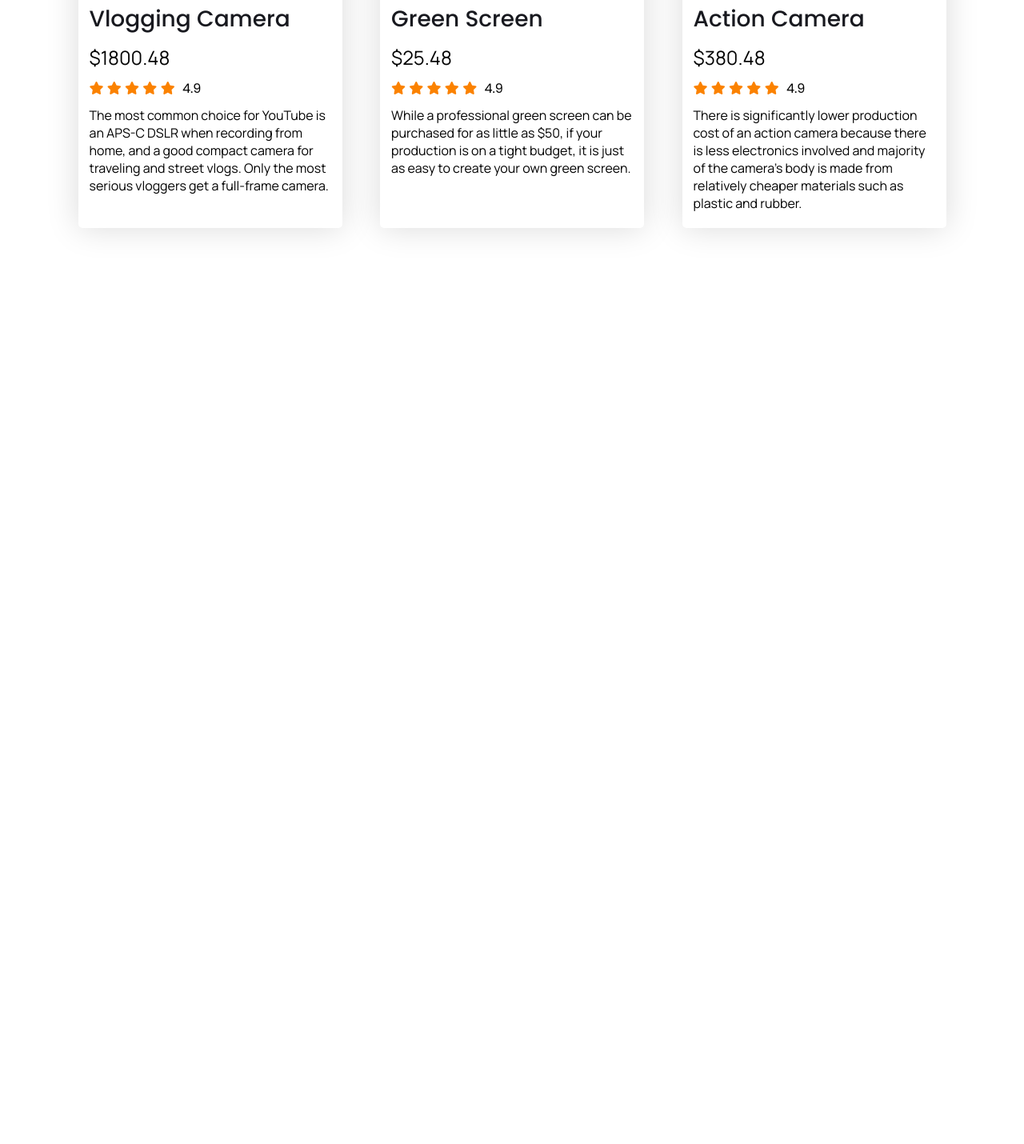
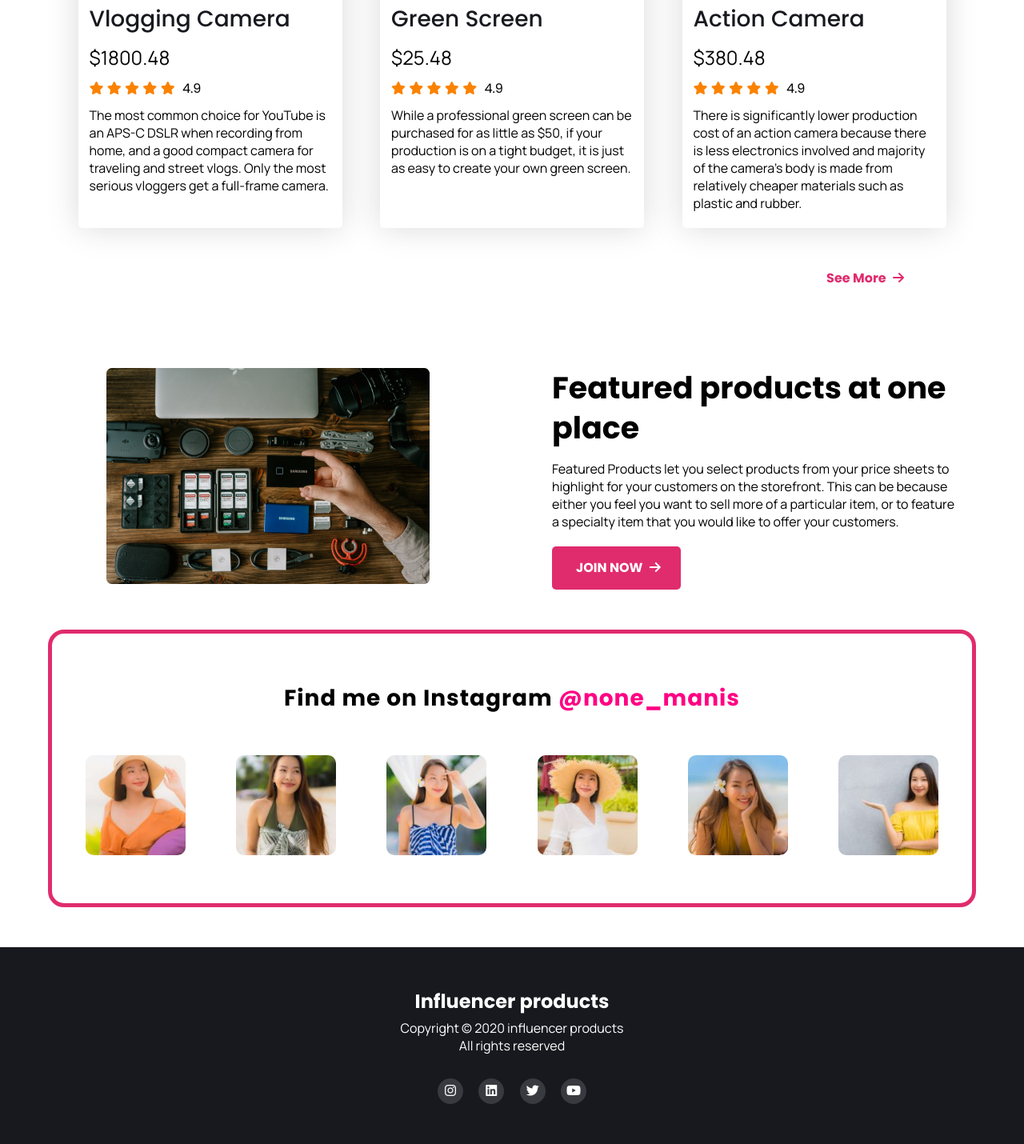
Before and after one commit to KamrulHasan05/influncer_gear, a plain HTML site: page index.html in a window 1280 px wide. Shown: the part 2274-3704 px from the top of the page at 80% size. Before the commit the page ends 2659 px from the top, so only its background shows below. Drawn offline with Linux system fonts and the light colour scheme.

Commit message:
full responsive

```diff
--- a/css/media.css
+++ b/css/media.css
@@ -113,6 +113,10 @@
     }
 
     /* Collection */
+    .collections {
+        padding: 50px 0 50px;
+    }
+
     .collection {
         grid-template-columns: repeat(2, auto);
     }
@@ -121,6 +125,49 @@
         max-width: 300px;
     }
 
+    .see-btn {
+        text-align: center;
+        padding-right: 0;
+    }
+
+    /* featured */
+    .featured {
+        column-gap: 50px;
+    }
+
+    .featured-right h2 {
+        line-height: 36px;
+        font-size: 25px;
+    }
+
+
+}
+
+@media (max-width: 850.98px) {
+    .featured {
+        grid-template-columns: repeat(1, auto);
+    }
+
+    /* featured */
+    .featured {
+        grid-column-gap: 0px;
+        row-gap: 35px;
+    }
+
+    .featured-left {
+        order: 2;
+    }
+
+
+    .featured-right {
+        order: 1;
+        text-align: center;
+    }
+
+    /* Social Media */
+    .follows {
+        grid-template-columns: repeat(3, 1fr);
+    }
 }
 
 @media (max-width: 668.98px) {
@@ -160,4 +207,16 @@
     .collection {
         grid-template-columns: repeat(1, auto);
     }
+
+
+    /* Social Media */
+    .follows {
+        grid-template-columns: repeat(2, 1fr);
+    }
+
+    .follow-title {
+        font-size: 20px;
+        line-height: 30px;
+    }
+
 }
--- a/css/style.css
+++ b/css/style.css
@@ -156,7 +156,7 @@ header a {
     margin: 16px 0 25px;
 }
 
-.banner-left a {
+a.btn {
     padding: 5px 30px;
     background: var(--razzmatazz-color);
     text-align: center;
@@ -171,7 +171,7 @@ header a {
     -o-border-radius: 40px;
 }
 
-.banner-left a i {
+a.btn i {
     transition: .3s linear;
     transform: translateX(5px);
     -webkit-transform: translateX(5px);
@@ -184,7 +184,7 @@ header a {
     -o-transition: .3s linear;
 }
 
-.banner-left a:hover i {
+a.btn:hover i {
     transform: translateX(15px);
     -webkit-transform: translateX(15px);
     -moz-transform: translateX(15px);
@@ -248,9 +248,6 @@ header a {
     padding: 25px 0;
 }
 
-.badge-img {}
-
-.badge-img img {}
 
 .badge-logo hr {
     border: none;
@@ -310,4 +307,142 @@ header a {
     margin-left: 5px;
 }
 
+.see-btn {
+    text-align: right;
+    padding-right: 70px;
+}
+
+.see-more {
+    margin-top: 50px;
+    font-weight: bold;
+    font-size: 16px;
+    color: var(--razzmatazz-color);
+}
+
+.see-more i {
+    margin-left: 5px;
+}
+
 /* collection End */
+/* featured section start */
+.featured {
+    display: grid;
+    grid-template-columns: repeat(2, 1fr);
+    justify-content: space-between;
+    column-gap: 100px;
+    align-items: center;
+}
+
+.featured-left {
+    text-align: center;
+}
+
+.featured-left img {
+    max-width: 100%;
+}
+
+.featured-right h2 {
+    font-weight: bold;
+    font-size: 38px;
+    line-height: 50px;
+}
+
+.featured-right p {
+    margin: 15px 0 20px;
+}
+
+.featured-right a {
+    border-radius: 5px;
+    -webkit-border-radius: 5px;
+    -moz-border-radius: 5px;
+    -ms-border-radius: 5px;
+    -o-border-radius: 5px;
+}
+
+/* featured section end */
+
+/* social-media Section Start */
+.social-media {
+    padding: 50px 0;
+}
+
+.social-border {
+    border: 5px solid var(--razzmatazz-color);
+    padding: 60px 20px;
+    border-radius: 20px;
+}
+
+.follow-title {
+    text-align: center;
+    font-size: 28px;
+    letter-spacing: 1px;
+    margin-bottom: 50px;
+}
+
+.follow-title span {
+    color: #ff0083;
+}
+
+.follows {
+    display: grid;
+    grid-template-columns: repeat(6, auto);
+    justify-content: space-around;
+    column-gap: 20px;
+    row-gap: 25px;
+}
+
+.s_media_img {
+    width: 125px;
+    height: 125px;
+}
+
+.s_media_img img {
+    width: 100%;
+    border-radius: 10px;
+    -webkit-border-radius: 10px;
+    -moz-border-radius: 10px;
+    -ms-border-radius: 10px;
+    -o-border-radius: 10px;
+}
+
+/* social-media Section End */
+
+/* footer start */
+footer {
+    color: var(--white-color);
+    background: var(--black-color);
+    padding: 50px 0;
+}
+
+.footer-content {
+    text-align: center;
+}
+
+.footer-content h5 {
+    font-weight: bold;
+    font-size: 24px;
+    margin-bottom: 5px;
+}
+
+.social-icon {
+    margin-top: 30px;
+}
+
+.social-icon a {
+    width: 32px;
+    height: 32px;
+    line-height: 32px;
+    background: rgba(238, 237, 237, 0.157);
+    color: var(--white-color);
+    border-radius: 50%;
+    -webkit-border-radius: 50%;
+    -moz-border-radius: 50%;
+    -ms-border-radius: 50%;
+    -o-border-radius: 50%;
+}
+
+.social-icon a:not(:last-child) {
+    margin-right: 15px;
+}
+
+/* footer end */
--- a/index.html
+++ b/index.html
@@ -58,7 +58,7 @@
                         And 7 stops with every other lens.
                         This allows the camera to capture pictures in extremely low-light conditions without
                         compromising the image quality and sharpness.</p>
-                    <a href="">Prebook Now <span><i class="fas fa-arrow-right"></i></span></a>
+                    <a href="" class="btn">Prebook Now <span><i class="fas fa-arrow-right"></i></span></a>
                 </div>
                 <div class="banner-right">
                     <img src="./images/main-camera.png" alt="Camera">
@@ -271,9 +271,65 @@
                     </div>
                 </div>
             </div>
+            <div class="see-btn">
+                <a href="" class="see-more">See More <i class="fas fa-arrow-right"></i></a>
+            </div>
         </div>
     </section>
     <!-- Popular Collection End -->
+    <!-- Featured Section Start -->
+    <section class="featured-section">
+        <div class="container">
+            <div class="featured">
+                <div class="featured-left">
+                    <img src="./images/gear.png" alt="">
+                </div>
+                <div class="featured-right">
+                    <h2>Featured products at one place</h2>
+                    <p>Featured Products let you select products from your price sheets to highlight for your customers
+                        on the storefront. This can be because either you feel you want to sell more of a particular
+                        item, or to feature a specialty item that you would like to offer your customers.</p>
+                    <a href="" class="btn">Join Now <span><i class="fas fa-arrow-right"></i></span></a>
+                </div>
+            </div>
+        </div>
+    </section>
+    <!-- Featured Section End -->
+
+    <!-- social-media Section Start  -->
+    <section class="social-media">
+        <div class="container social-border">
+            <h2 class="follow-title">Find me on Instagram <span>@none_manis</span></h2>
+            <div class="follows">
+                <div class="s_media_img"><img src="./images/image-1.jpg" alt=""></div>
+                <div class="s_media_img"><img src="./images/image-2.jpg" alt=""></div>
+                <div class="s_media_img"><img src="./images/image-3.jpg" alt=""></div>
+                <div class="s_media_img"><img src="./images/image-4.jpg" alt=""></div>
+                <div class="s_media_img"> <img src="./images/image-5.jpg" alt=""></div>
+                <div class="s_media_img"><img src="./images/image-6.jpg" alt=""></div>
+            </div>
+        </div>
+    </section>
+    <!-- social-media Section End  -->
+
+    <!-- footer Start -->
+    <footer>
+        <div class="container">
+            <div class="footer-content">
+                <h5>Influencer products</h5>
+                <p>Copyright &copy; 2020 influencer products</p>
+                <p>All rights reserved</p>
+                <div class="social-icon">
+                    <a href=""><i class="fab fa-instagram"></i></a>
+                    <a href=""><i class="fab fa-linkedin"></i></a>
+                    <a href=""><i class="fab fa-twitter"></i></a>
+                    <a href=""><i class="fab fa-youtube"></i></a>
+
+                </div>
+            </div>
+        </div>
+    </footer>
+    <!-- footer end -->
 </body>
 
 </html>
```
Also changed, not shown: images/image-1.jpg (added), images/image-2.jpg (added), images/image-3.jpg (added), images/image-4.jpg (added), images/image-5.jpg (added), images/image-6.jpg (added).
